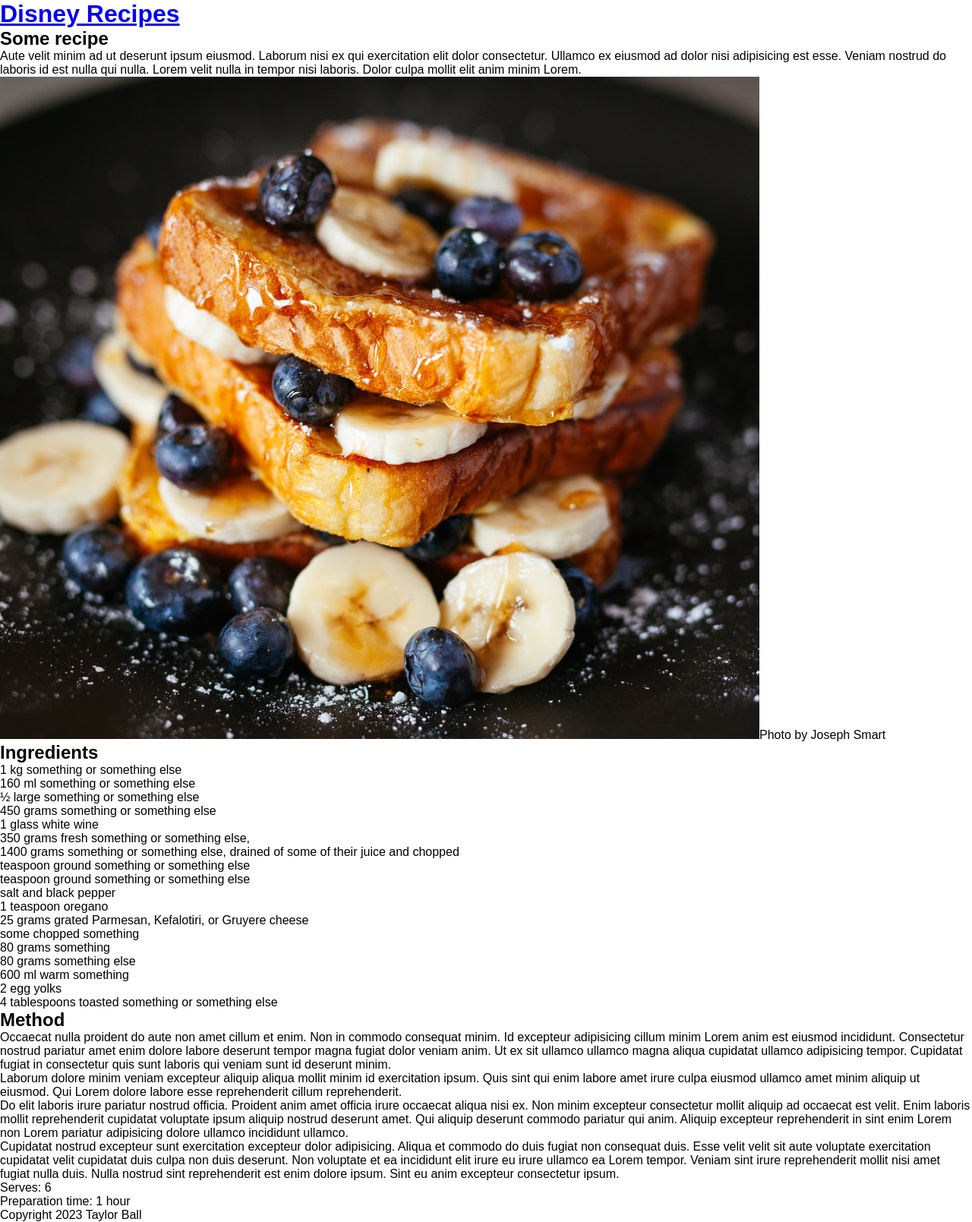
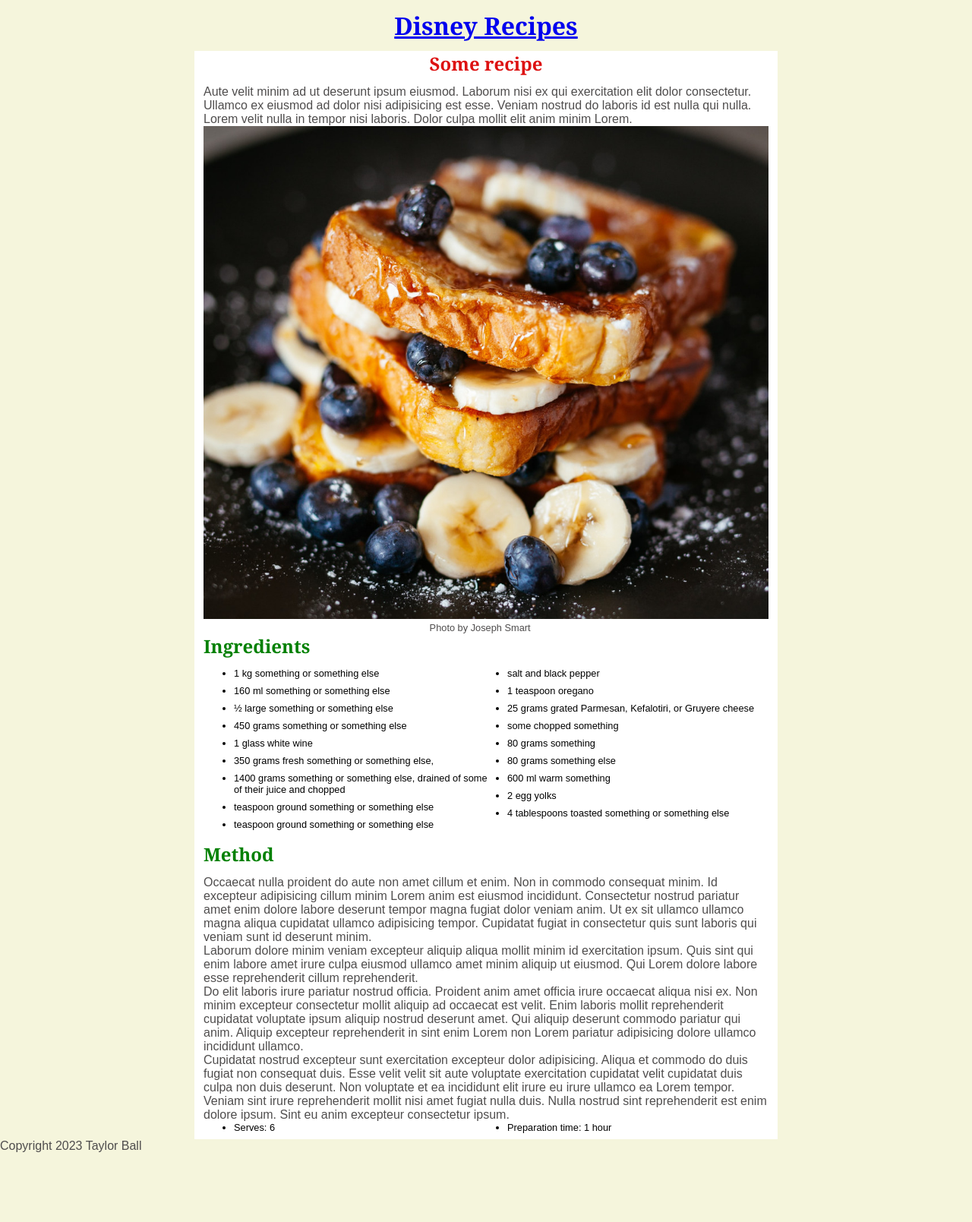
Before and after one commit to taylorball1/Recipes, a Jekyll site: the page built from _recipes/recipe1.md, in a window 1280 px wide. Shown: the whole page at 76% size. Built offline with Jekyll 4.4.1, drawn with Linux system fonts in a browser that asks for light colours; after the commit the page ends 1518 px from its top, so only the background shows below that.

Commit message:
Update recipes.css

```diff
--- a/styles/recipes.css
+++ b/styles/recipes.css
@@ -1,7 +1,7 @@
 /*! CSS bare bones for recipes site */
 
  html {
-  font-family: sans-serif;
+  font-family:Arial, Helvetica, sans-serif;
   -ms-text-size-adjust: 100%;
   -webkit-text-size-adjust: 100%;
 }
@@ -13,3 +13,60 @@
 }
 
 /* the rest is up to you */
+
+body{
+  background-color: beige;
+}
+
+h1, h2 {
+  font-family:Georgia, 'Times New Roman', Times, serif;
+}
+
+h1 {
+  color: rgb(221, 18, 18);
+  margin-bottom: 12px;
+  margin-top: 12px;
+  text-align: center;
+}
+
+p {
+  color: rgb(79, 77, 77);
+}
+
+h2 {
+  color: green;
+  margin-top: 15px;
+  margin-bottom: 12px;
+
+}
+
+main {
+  width:60%;
+  padding: 0 12px;
+  margin: 0 auto;
+  /* border: 1px solid purple; */
+  background-color: white;
+}
+
+img {
+
+  width: 100%;
+  /* float: right; */
+}
+
+ul{
+  margin-left: 40px;
+  columns: 2;
+  column-rule: 1px;
+}
+
+li {
+  font-size: .8em;
+  margin-bottom: 8px;
+}
+
+.caption{
+float:right;
+width:60%;
+font-size: .8em;
+}
```
